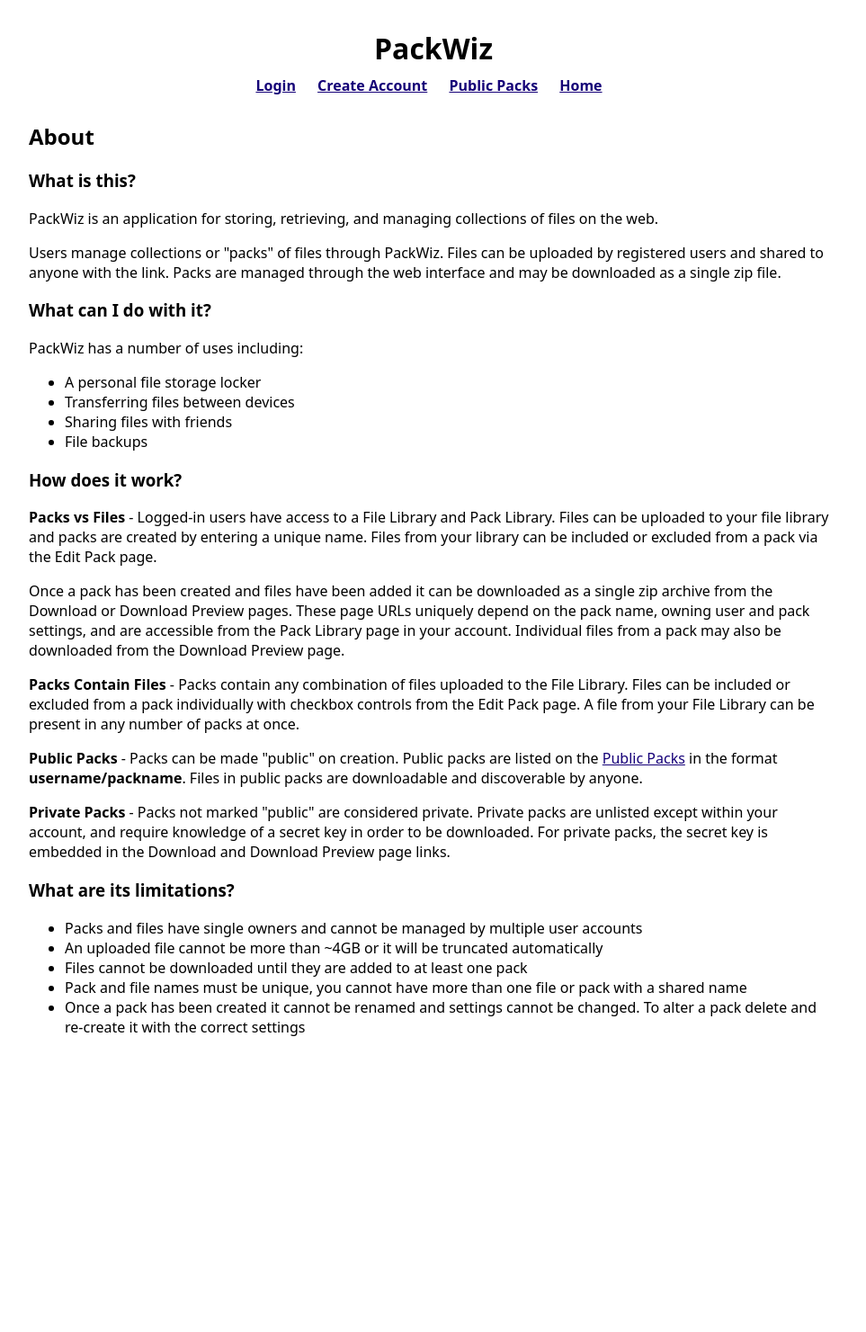
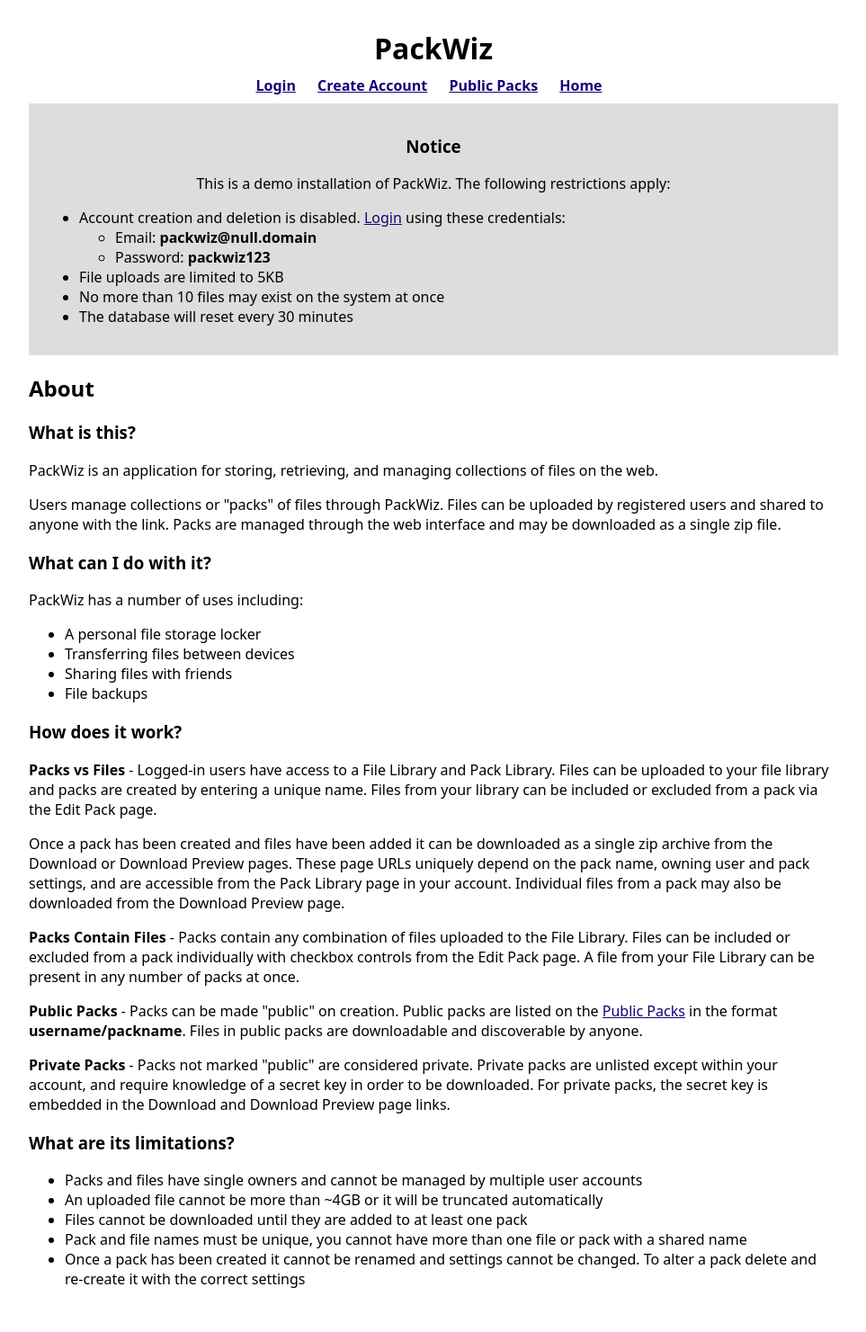
Before and after one commit to jnlon/PackWiz, a PHP site: page / in a window 1280 px wide. Shown: the whole page at 90% size, without its empty margins (158-1121 px from the left). Before the commit the page ends 1152 px from the top, so only its background shows below. Run offline with PHP 8.4, Linux system fonts and the light colour scheme.

Commit message:
Implement demo restrictions

```diff
--- a/account/create.php
+++ b/account/create.php
@@ -3,6 +3,9 @@
  * Date: 2019-12-2
  * Purpose: Create a user with the given POSTed credentials
  */
+
+echo "Account creation currently disabled";
+die();
 
 // get form inputs
 $email = filter_input(INPUT_POST, 'email', FILTER_VALIDATE_EMAIL);
--- a/account/delete.php
+++ b/account/delete.php
@@ -3,6 +3,10 @@
  * Date: 2019-12-2
  * Purpose: Delete a user account if the POSTed password is correct
  */
+
+echo "Account deletion disabled.";
+die();
+
 require('../include/login_required.php');
 require('../include/models/UserDB.php');
 
--- a/index.html
+++ b/index.html
@@ -56,6 +56,23 @@
 			<a href="public.php">Public Packs</a>
 			<a href="index.html">Home</a>
 		</nav>
+
+		<!-- Added notice for demo install -->
+		<div style="background-color:#ddd;padding: 1em;">
+			<h3 style="text-align:center;background-color:#ddd;">Notice</h3>
+			<p style="text-align:center;">This is a demo installation of PackWiz. The following restrictions apply:</p>
+			<ul>
+				<li>Account creation and deletion is disabled. <a href="login.php">Login</a> using these credentials:
+					<ul>
+						<li>Email: <em>packwiz@null.domain</em></li>
+						<li>Password: <em>packwiz123</em></li>
+					</ul>
+				</li>
+				<li>File uploads are limited to 5KB</li>
+				<li>No more than 10 files may exist on the system at once</li>
+				<li>The database will reset every 30 minutes</li>
+			</ul>
+		</div>
 
 		<h2>About</h2>
 		<h3>What is this?</h3>
--- a/login.php
+++ b/login.php
@@ -43,6 +43,9 @@ if (isset($_SESSION['user_id'])) {
 
 			<input type="submit" name="submit" value="Login">
 
+			<h3>Demo Login Credentials</h3>
+			<p>Email: <em>packwiz@null.domain</em> Password: <em>packwiz123</em></p>
+
 		</form>
 	</body>
 </html>
```
Also changed, not shown: account/ajax/upload.php (+11 -1 lines).
